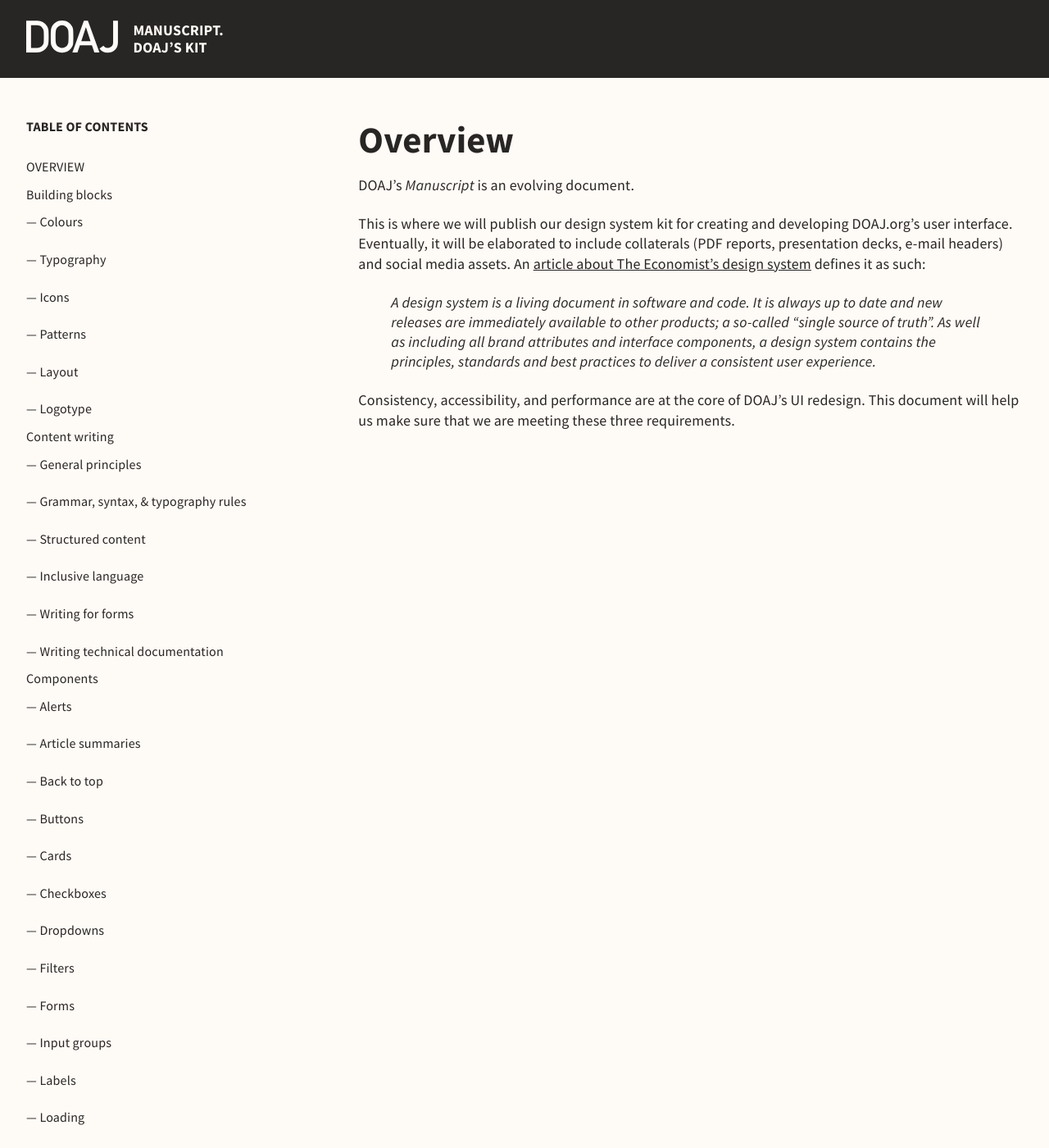
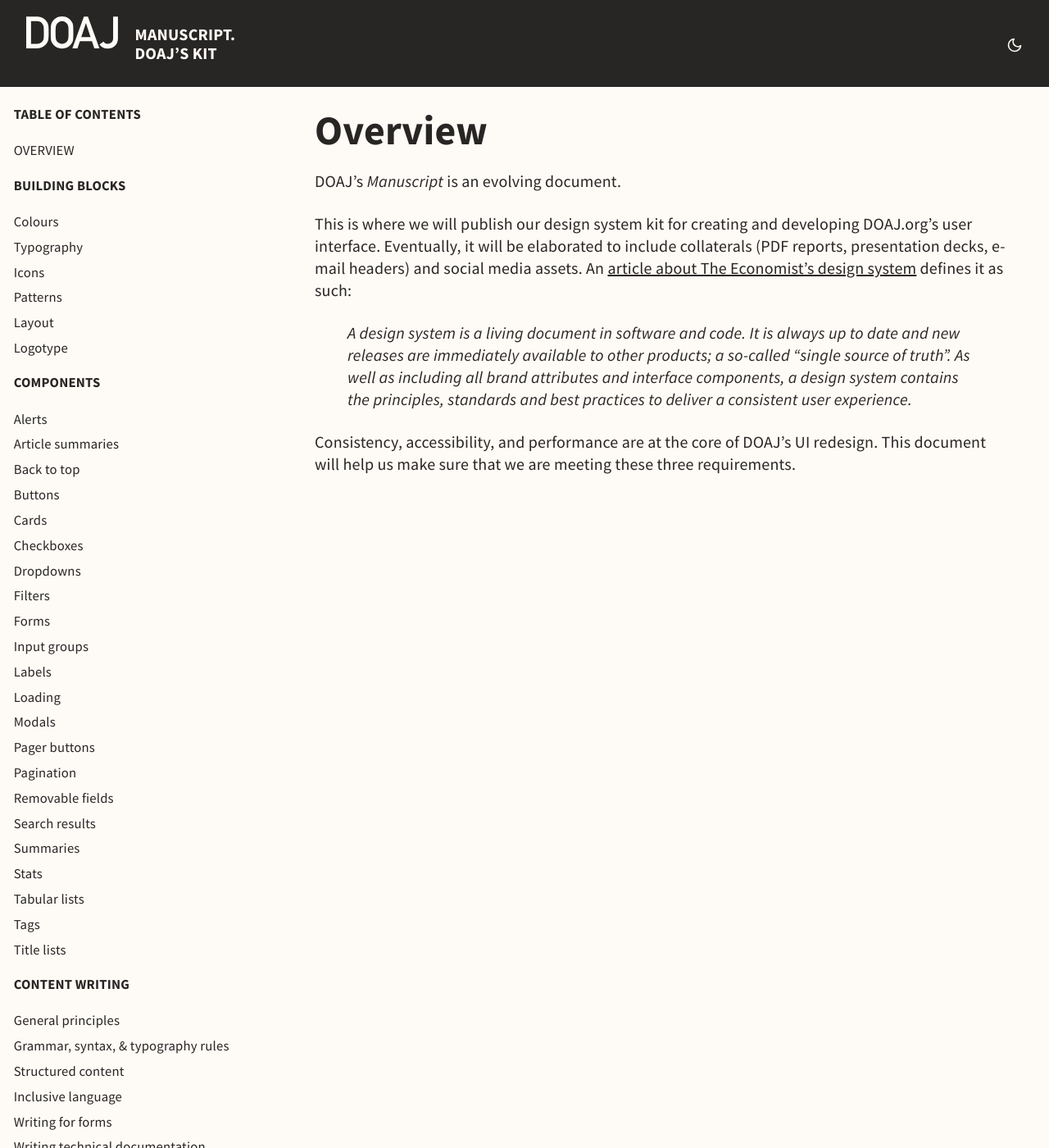
Before and after one commit to DOAJ/doaj-kit, a Jekyll site: the page built from index.md, in a window 1280 px wide and 1400 px high. Shown: the whole window at 82% size. Built offline with Jekyll 4.4.1, drawn with Linux system fonts in a browser that asks for light colours.

Commit message:
Fix layout

```diff
--- a/_layouts/with-sidebar.html
+++ b/_layouts/with-sidebar.html
@@ -12,13 +12,16 @@
 
 	<header class="header">
 		<div class="container header__container">
+      <div class="header__logo-wrapper">
 			  <a href="{{ baseurl }}/" title="Return to home page">{% include logotype.svg %}</a>
 				<h1 class="header__title">{{ site.html_title }}</h1>
       </div>
+
+        <a href="#" id="darkLightToggler" title="Toggle between dark mode and light mode"><span data-feather="moon"></span></a>
+		</div>
 	</header>
 
-	<main class="container">
-		<div class="row">
+	<main>
     <nav class="sidebar">
       <h2>Table of contents</h2>
 
@@ -28,8 +31,10 @@
 
       <ul class="sidebar__menu">
         <li><a href="{{ baseurl }}/index">Overview</a></li>
+      </ul>
+      <ul>
         <li>
-						Building blocks
+          <h3>Building blocks</h3>
           <ul>
             <li><a href="{{ baseurl }}/building-blocks/colours">Colours</a></li>
             <li><a href="{{ baseurl }}/building-blocks/typography">Typography</a></li>
@@ -39,19 +44,10 @@
             <li><a href="{{ baseurl }}/building-blocks/logotype">Logotype</a></li>
           </ul>
         </li>
+      </ul>
+      <ul>
         <li>
-            Content writing
-            <ul>
-							<li><a href="{{ baseurl }}/content-writing/general-principles">General principles</a></li>
-  						<li><a href="{{ baseurl }}/content-writing/grammar-syntax-typography">Grammar, syntax, & typography rules</a></li>
-  						<li><a href="#">Structured content</a></li>
-  						<li><a href="#">Inclusive language</a></li>
-  						<li><a href="#">Writing for forms</a></li>
-  						<li><a href="#">Writing technical documentation</a></li>
-						</ul>
-          </li>
-					<li>
-						Components
+          <h3>Components</h3>
           <ul>
             <li><a href="{{ baseurl }}/components/alerts">Alerts</a></li>
             <li><a href="{{ baseurl }}/components/article-summary">Article summaries</a></li>
@@ -77,17 +73,26 @@
             <li><a href="{{ baseurl }}/components/title-lists">Title lists</a></li>
           </ul>
         </li>
-					<li><a href="{{ baseurl }}/themes">Themes</a></li>
       </ul>
-
-				<a href="#" id="darkLightToggler" title="Toggle between dark mode and light mode"><span data-feather="moon"></span></a>
+      <ul>
+        <li>
+          <h3>Content writing</h3>
+          <ul>
+            <li><a href="{{ baseurl }}/content-writing/general-principles">General principles</a></li>
+            <li><a href="{{ baseurl }}/content-writing/grammar-syntax-typography">Grammar, syntax, & typography rules</a></li>
+            <li><a href="#">Structured content</a></li>
+            <li><a href="#">Inclusive language</a></li>
+            <li><a href="#">Writing for forms</a></li>
+            <li><a href="#">Writing technical documentation</a></li>
+          </ul>
+        </li>
+      </ul>
     </nav>
 
     <section class="content">
       <h1>{{ page.title }}</h1>
       {{ content }}
     </section>
-		</div>
 
 		<script src="https://unpkg.com/feather-icons"></script>
 
--- a/_sass/_header.scss
+++ b/_sass/_header.scss
@@ -1,6 +1,10 @@
 .header {
+  position: fixed;
+  top: 0;
 	padding-top: 1rem;
 	padding-bottom: 1rem;
+  width: 100%;
+  z-index: 20;
 
 	.header__title {
 		margin-top: 0.5rem;
@@ -12,11 +16,20 @@
 	.header__container {
 		display: flex;
 		align-items: center;
+    justify-content: space-between;
 	}
+
+  .header__logo-wrapper  {
+    display: flex;
+  }
 
 	.header__logo {
 		height: 40px;
 		width: auto;
 		margin-right: 1rem;
 	}
+
+  a {
+    color: $white;
+  }
 }
--- a/_sass/_layout.scss
+++ b/_sass/_layout.scss
@@ -24,13 +24,9 @@
 	flex-wrap: wrap;
 }
 
-.sidebar {
-	position: relative;
-	width: 100%;
-}
-
 .content {
-  width: 100%;
+  margin: 130px $gutter $gutter 30vw;
+  width: 70vw;
 }
 
 @media (min-width: 768px) {
--- a/_sass/_sidebar.scss
+++ b/_sass/_sidebar.scss
@@ -1,7 +1,14 @@
 .sidebar {
-	font-size: 16px;
+  position: fixed;
+  top: 0;
+  padding: 130px 1em 1em 1em;
+  width: 25vw;
+  height: 100vh;
+	font-size: smaller;
+  overflow-y: scroll;
 
-	h2 {
+	h2, h3 {
+    margin-top: 0;
 		font-size: 1em;
 		text-transform: uppercase;
 	}
@@ -10,16 +17,14 @@
 		list-style: none;
 		padding-left: 0;
 
+    li:first-child {
+
+    }
+
 		li a {
 			display: block;
-			padding: 0.75em 0;
+			padding: 0.25em 0;
 			text-decoration: none;
-		}
-
-		ul li a {
-			&:before {
-				content: '— ';
-			}
 		}
 	}
 }
--- a/_sass/_typography.scss
+++ b/_sass/_typography.scss
@@ -1,7 +1,7 @@
 /* Typescale in minor third */
 html {
 	font-family: $sans-serif;
-	font-size: 18px;
+	font-size: 20px;
 	letter-spacing: 0.01em;
 	-webkit-font-smoothing: antialiased;
 	-moz-osx-font-smoothing: grayscale;
@@ -9,7 +9,7 @@
 
 h1, h2, h3, h4, h5, h6 {
 	line-height: 1.15;
-	margin: 2.75rem 0 1rem;
+	margin: 0 0 1rem 0;
 }
 
 h1 {
--- a/_sass/_variables.scss
+++ b/_sass/_variables.scss
@@ -0,0 +1 @@
+$gutter: 2.5vw;
--- a/css/main.scss
+++ b/css/main.scss
@@ -6,6 +6,7 @@
 // Import partials
 @import
   "normalize",
+	"variables",
 	"palette",
 	"fonts",
 	"general",
```
Lines whose indentation alone changed are shown as unchanged.
